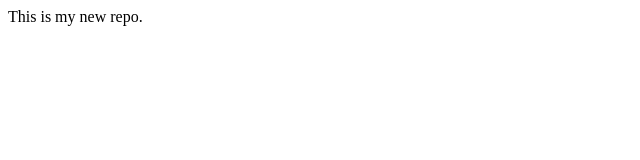
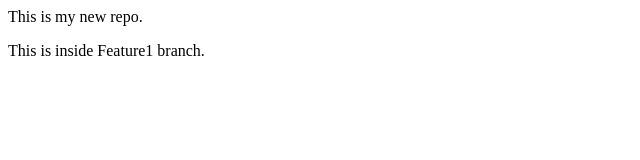
Before and after one commit to aakanksh-pilankar/LocalRepo, a plain HTML site: page index.html in a window 1280 px wide. Shown: the whole page, without its empty margins (0-640 px from the left). Drawn offline with Linux system fonts and the light colour scheme.

Commit message:
New Branch added Feature 1

```diff
--- a/index.html
+++ b/index.html
@@ -1 +1,2 @@
 <p>This is my new repo.</p>
+<p>This is inside Feature1 branch.</p>
```
